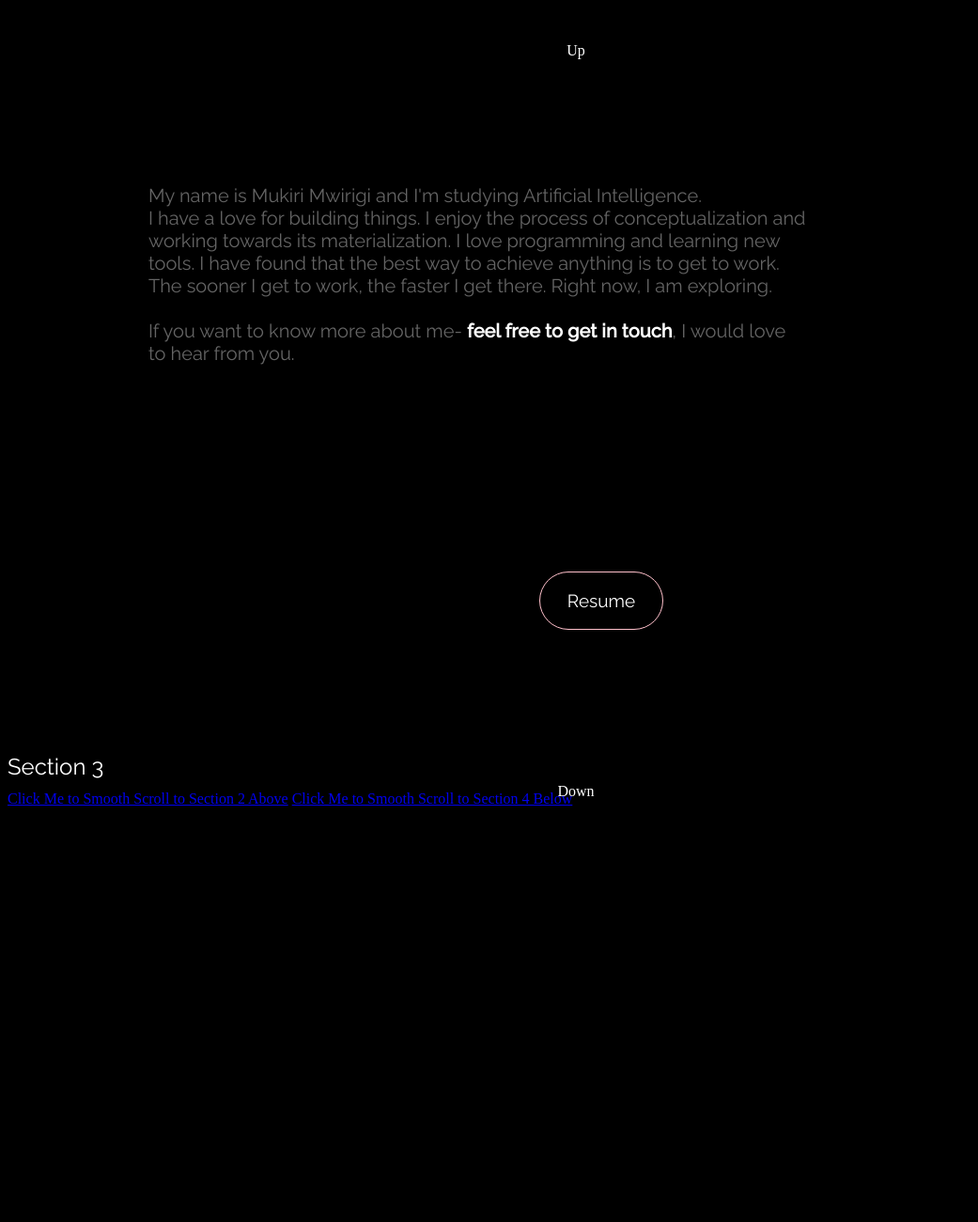
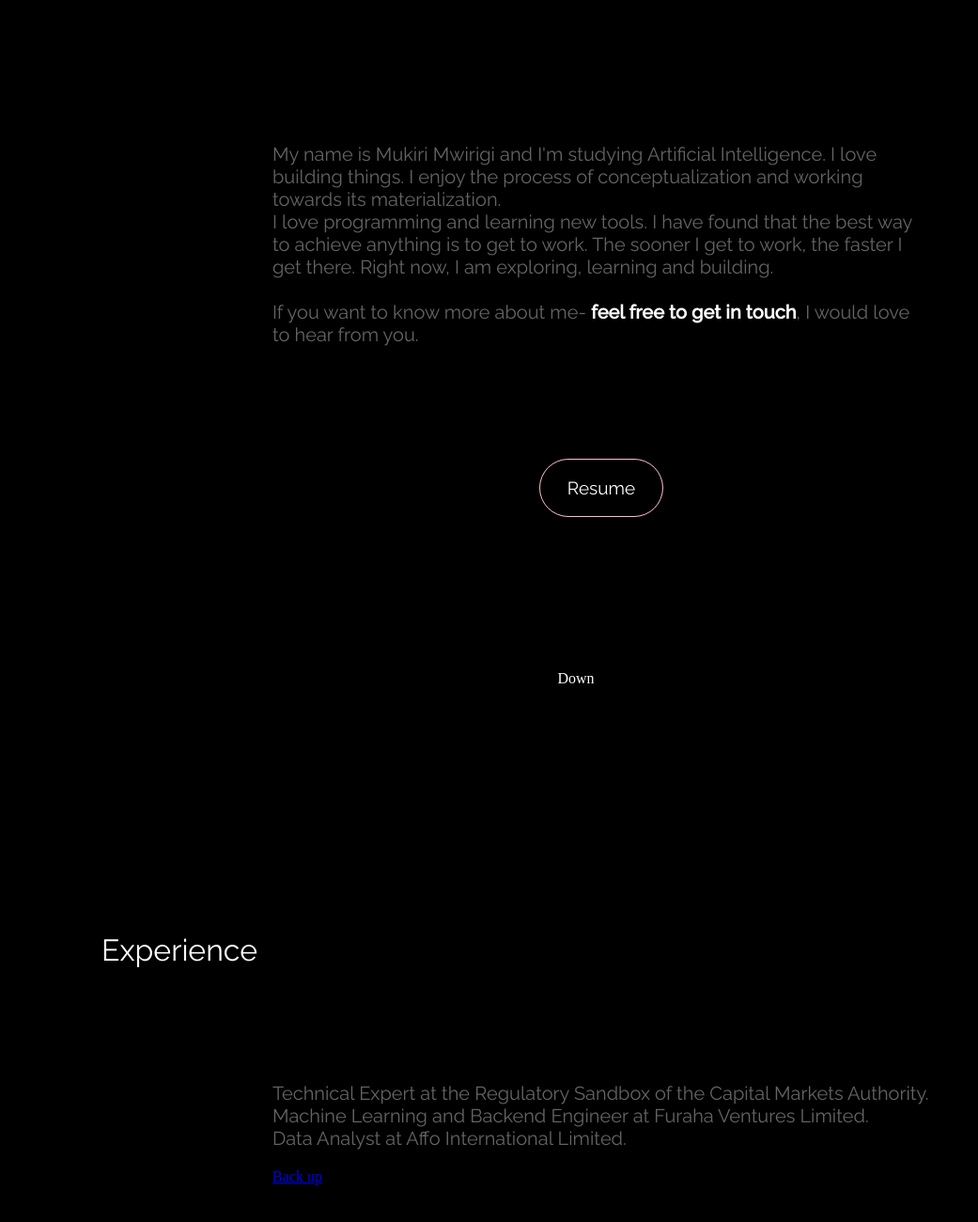
Before and after one commit to MukiriMwirigi/MukiriMwirigi.github.io, a plain HTML site: page index.html in a window 1280 px wide. Shown: the part 916-2216 px from the top of the page at 94% size, without its empty margins (0-1041 px from the left). Drawn offline with Linux system fonts and the light colour scheme.

Commit message:
Improvements

```diff
--- a/index.html
+++ b/index.html
@@ -34,7 +34,10 @@
 
     <div class="main" id="section1">
         <div>
-            <h1 id="hi">Hello, My name is Mukiri. <br> <span>Student of Artificial Intelligence</span></h1>
+            <h1 id="hi">Hello, My name is Mukiri. <br> <span>Student of Artificial Intelligence</span><br>
+            <span>ML Engineer | Data Scientist in Fintech & Health </span>
+
+        </h1>
 
             <div id="flyer"><img src="\image\fly-gf6910b293_1280.png" id="fly"></div>
             <div id="lowerBackground">
@@ -50,21 +53,21 @@
     </div>
 
     <div class="main" id="section2">
-        <a href="#section1" class="navbuttons" id="scrollDown" data-target="aboutDown">Up</a>
+        <!--<a href="#section1" class="navbuttons" id="scrollDown" data-target="aboutDown">Up</a>-->
 
-        <div id="aboutWrapper">
 			<!--<h1 id="aboutMe" style="margin: 200px;">About Me</h1>-->
 			<div id="aboutText">
 				<p>
-					My name is Mukiri Mwirigi and I'm studying Artificial Intelligence. <br>
-					I have a love for building things. I enjoy the process of conceptualization and working towards its materialization. I love programming and learning new tools.
+                    My name is Mukiri Mwirigi and I'm studying Artificial Intelligence. I love building things. I enjoy the process of conceptualization and working towards its materialization. <br>
+					I love programming and learning new tools.
+
 					I have found that the best way to achieve anything is to get to work. The sooner I get to work, the faster I get there.
-                    Right now, I am exploring.
+                    Right now, I am exploring, learning and building.
 
 					<br><br>If you want to know more about me- <b>feel free to get in touch</b>, I would love to hear from you.
 				</p>
 			</div>
-		</div>
+
 		<a id="resume" href="pdf/cv.pdf" target="_black">
 				<p>Resume</p>
 				<div id="resumeExpandingBackground"></div>
@@ -75,9 +78,17 @@
     </div>
 
     <div class="main" id="section3">
-        <h2>Section 3</h2>
-        <a href="#section2">Click Me to Smooth Scroll to Section 2 Above</a>
-        <a href="#section4">Click Me to Smooth Scroll to Section 4 Below</a>
+        <h1 style="margin:100px;">Experience</h1>
+        <!--<a href="#section2">Click Me to Smooth Scroll to Section 2 Above</a>-->
+        <div id="aboutText">
+            <p>
+            Technical Expert at the Regulatory Sandbox of the Capital Markets Authority.<br>
+            Machine Learning and Backend Engineer at Furaha Ventures Limited.<br>
+            Data Analyst at Affo International Limited.
+
+            </p>
+
+        <a href="#section1">Back up</a>
     </div>
 
 </body>
```
